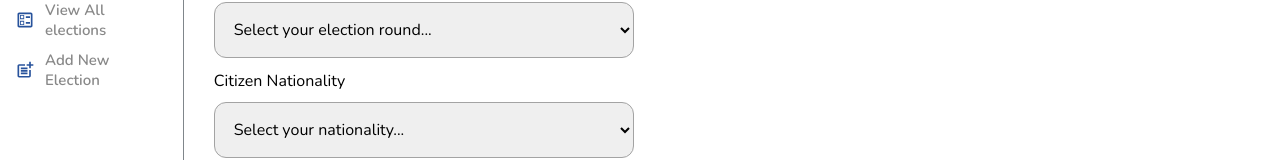
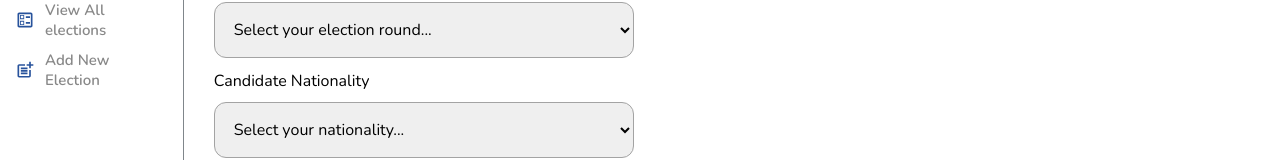
Before and after one commit to smart-elections/smart-elections-admin-frontend, a React (Create React App) app: page /candidates/add-new-candidate in a window 1280 px wide. Shown: the part 537-697 px from the top of the page. Built offline with nearby package versions, Linux system fonts and the light colour scheme.

Commit message:
fixes on dropdown options

```diff
--- a/src/pages/candidates/AddNewCandidate.jsx
+++ b/src/pages/candidates/AddNewCandidate.jsx
@@ -66,7 +66,7 @@ const AddNewCandidate = () => {
               Select your election type...
             </option>
             <option value='1'>Presidential</option>
-            <option value='2'>Parliamentary</option>
+            <option value='2'>Legislative</option>
             <option value='3'>Local</option>
           </select>
         </div>
@@ -88,7 +88,7 @@ const AddNewCandidate = () => {
           </select>
         </div>
         <div className='selectInput' style={{ marginTop: '10px' }}>
-          <label htmlFor='citizenNationality'>Citizen Nationality</label>
+          <label htmlFor='citizenNationality'>Candidate Nationality</label>
           <select
             aria-label='Citizen Nationality select'
             id='citizenNationality'
```
